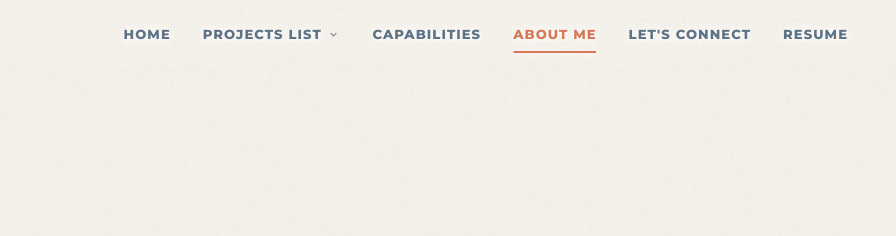
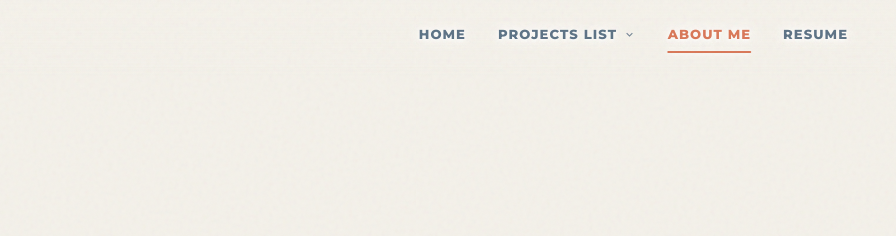
Before and after one commit to JoshFar-Bean/For-portfolio-site, a plain HTML site: page about.html in a window 1280 px wide. Shown: the top 236 px of the page, 384-1280 px from the left. Drawn offline with nearby package versions, Linux system fonts and the light colour scheme.

Commit message:
Simplify About Me top navigation bar to Home, Projects List, About Me, Resume

```diff
--- a/about.html
+++ b/about.html
@@ -2762,9 +2762,7 @@
                     </div>
                 </div>
 
-                <a href="index.html#services" class="top-nav-link">CAPABILITIES</a>
                 <a href="about.html" class="top-nav-link active" aria-current="page">ABOUT ME</a>
-                <a href="index.html#connect" class="top-nav-link">LET'S CONNECT</a>
                 <a href="resume.html" class="top-nav-link">RESUME</a>
             </nav>
             <button id="openNav" aria-label="Open Navigation">
```
Also changed, not shown: 1 other file.
